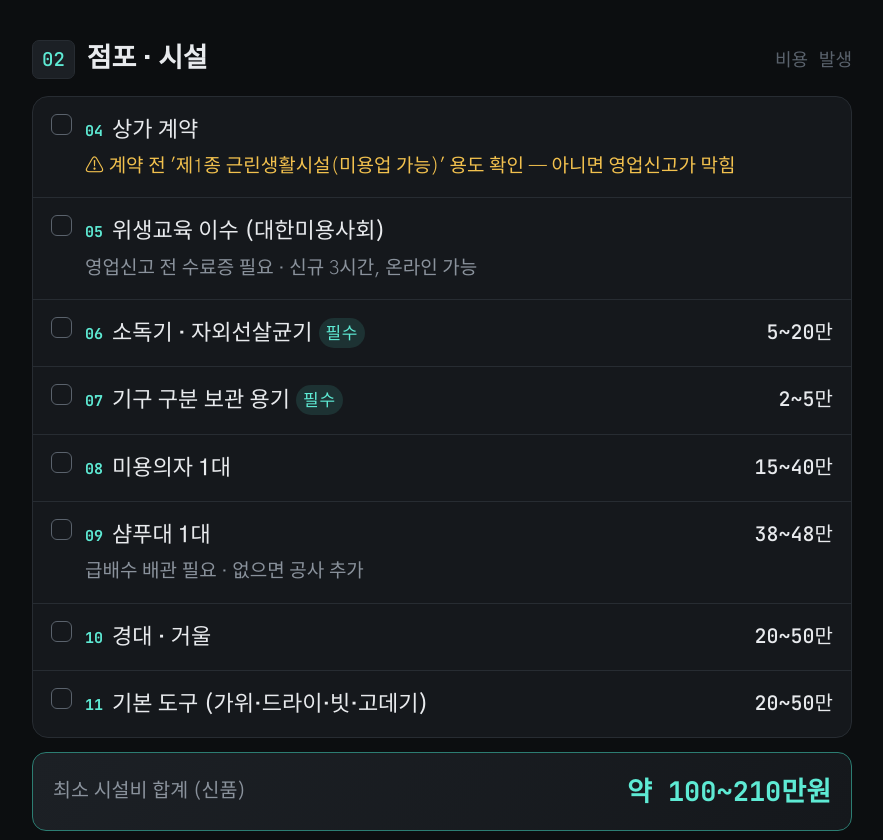
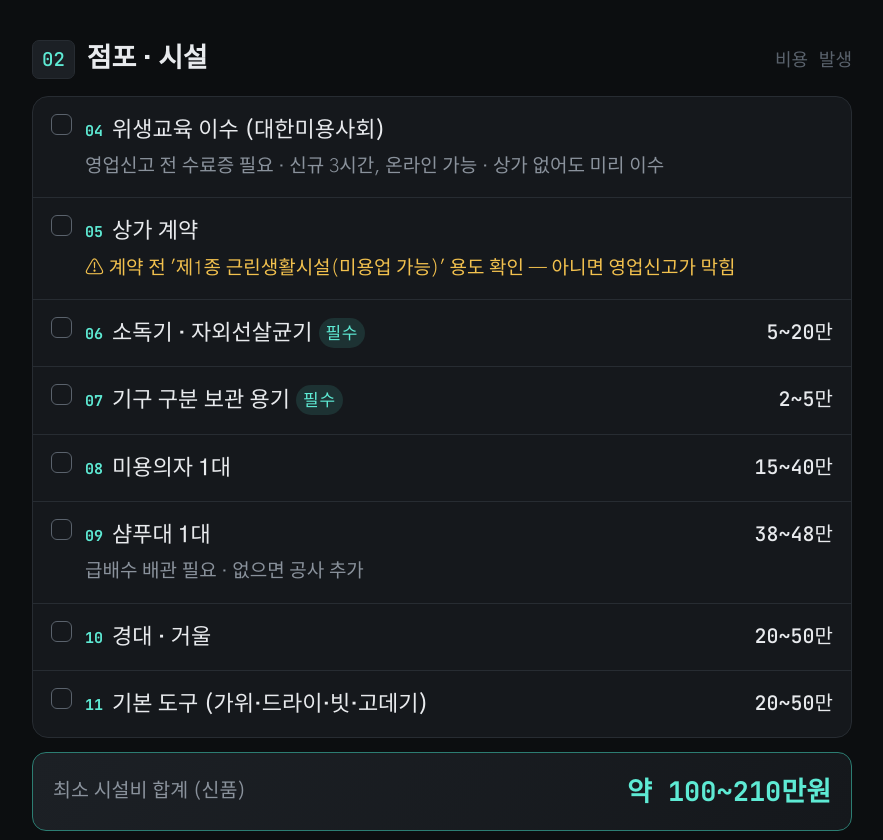
Before and after one commit to nomadbuilder2026/salon, a plain HTML site: page index.html in a window 1280 px wide. Shown: the part 931-1771 px from the top of the page, without its empty margins (198-1081 px from the left). Drawn offline with Linux system fonts and the light colour scheme.

Commit message:
검수 완료

```diff
--- a/index.html
+++ b/index.html
@@ -157,8 +157,8 @@
   <section style="animation-delay:.1s">
     <div class="sec-head"><span class="sec-num">02</span><h2>점포 · 시설</h2><span class="sec-meta">비용 발생</span></div>
     <ul class="card" data-sec>
+      <li class="item"><span class="box"><svg viewBox="0 0 24 24"><polyline points="4 12 10 18 20 6"/></svg></span><div class="it-body"><div class="it-title">위생교육 이수 (대한미용사회)</div><div class="it-note">영업신고 전 수료증 필요 · 신규 3시간, 온라인 가능 · 상가 없어도 미리 이수</div></div></li>
       <li class="item"><span class="box"><svg viewBox="0 0 24 24"><polyline points="4 12 10 18 20 6"/></svg></span><div class="it-body"><div class="it-title">상가 계약</div><div class="it-note warn">⚠ 계약 전 '제1종 근린생활시설(미용업 가능)' 용도 확인 — 아니면 영업신고가 막힘</div></div></li>
-      <li class="item"><span class="box"><svg viewBox="0 0 24 24"><polyline points="4 12 10 18 20 6"/></svg></span><div class="it-body"><div class="it-title">위생교육 이수 (대한미용사회)</div><div class="it-note">영업신고 전 수료증 필요 · 신규 3시간, 온라인 가능</div></div></li>
       <li class="item"><span class="box"><svg viewBox="0 0 24 24"><polyline points="4 12 10 18 20 6"/></svg></span><div class="it-body"><div class="it-title">소독기 · 자외선살균기<span class="tag req">필수</span></div></div><div class="cost">5~20만</div></li>
       <li class="item"><span class="box"><svg viewBox="0 0 24 24"><polyline points="4 12 10 18 20 6"/></svg></span><div class="it-body"><div class="it-title">기구 구분 보관 용기<span class="tag req">필수</span></div></div><div class="cost">2~5만</div></li>
       <li class="item"><span class="box"><svg viewBox="0 0 24 24"><polyline points="4 12 10 18 20 6"/></svg></span><div class="it-body"><div class="it-title">미용의자 1대</div></div><div class="cost">15~40만</div></li>
```
